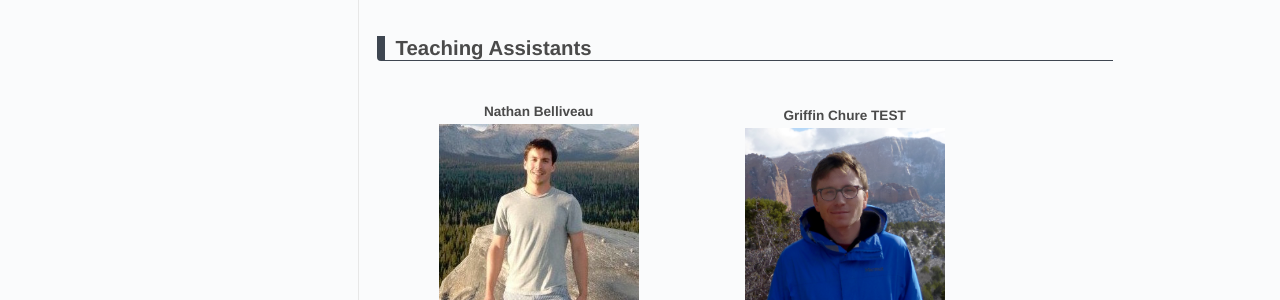
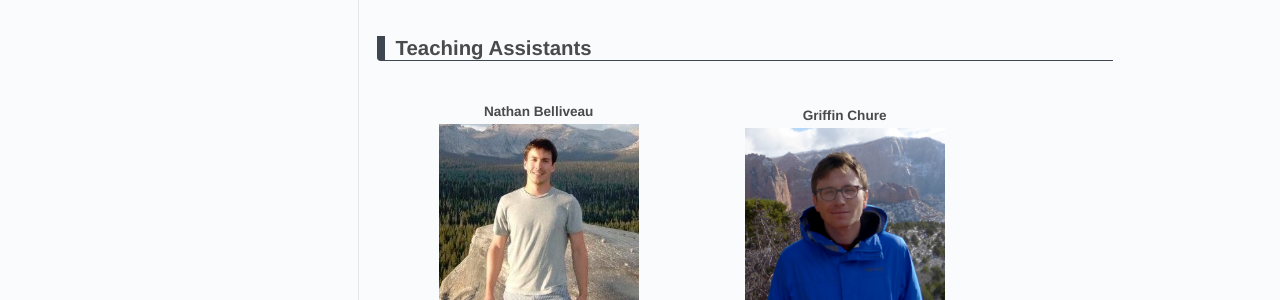
Before and after one commit to RPGroup-PBoC/gist_pboc_2017, a Jekyll site: the page built from _posts/2016-12-19-people.md, in a window 1280 px wide. Shown: the part 765-1065 px from the top of the page. Built offline with Jekyll 4.4.1, drawn with Linux system fonts in a browser that asks for light colours.

Commit message:
Update 2016-12-19-people.md

```diff
--- a/_posts/2016-12-19-people.md
+++ b/_posts/2016-12-19-people.md
@@ -29,7 +29,7 @@ categories: posts
 <div id="im">
 
 
-<b> Griffin Chure TEST</b><br />
+<b> Griffin Chure</b><br />
 <img src="../../../../images/gchure.jpg" width=200px><br/>
 <span style="font-family: courier">gchure [at] caltech [dot] edu</span>
 
```
